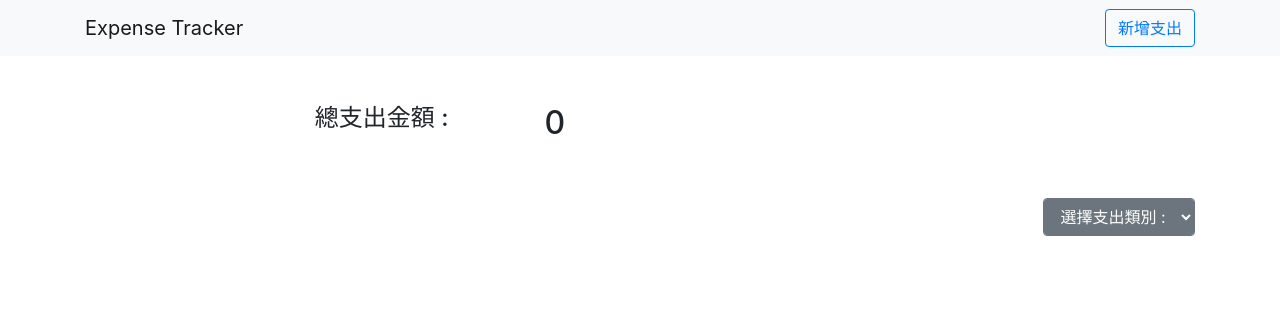
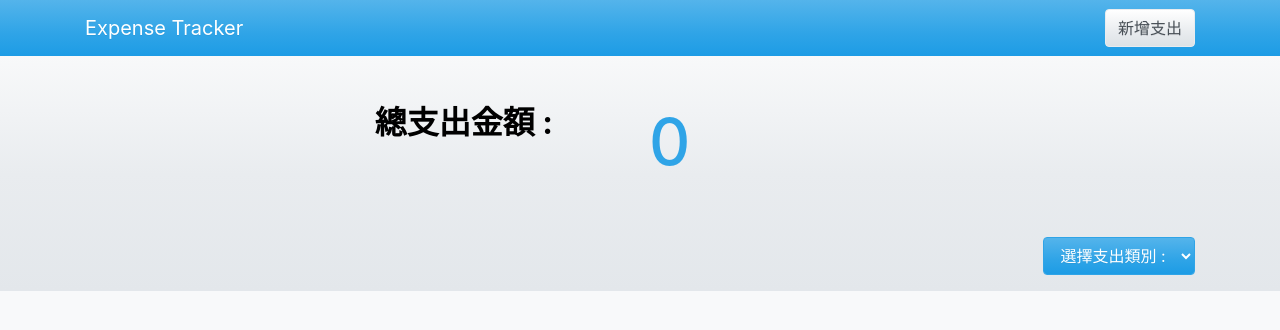
Before and after one commit to ZinXianY/expense-tracker, a Node server app: page / in a window 1280 px wide. Shown: the top 330 px of the page. Run offline with Node 20, Linux system fonts and the light colour scheme; data comes from the database, SQL or seed files in the repository; data that the repository does not hold is empty; some libraries are stand-ins or nearby versions.

Commit message:
add main and index UI

```diff
--- a/views/index.hbs
+++ b/views/index.hbs
@@ -1,15 +1,15 @@
 <!-- 總金額 -->
 <div class="container mt-5">
-  <div class="row d-flex justify-content-center col-8">
-    <h4 class="mr-5">總支出金額 :</h4>
-    <h2 class="ml-5">{{totalAmount}}</h2>
+  <div class="row d-flex justify-content-center col-10">
+    <h4 class="mr-5 font-weight-bold" style="color: black; font-size: 2em">總支出金額 :</h4>
+    <h2 class="ml-5" style="font-size: 4em;">{{totalAmount}}</h2>
   </div>
 
   <!-- 排序 -->
   <div class="d-flex justify-content-end">
     <form class="" action="/filter" method="GET">
       <div class="form-group">
-        <select class="form-control btn btn-secondary mt-5" name="category" id="category" onchange="this.form.submit()">
+        <select class="form-control btn btn-primary mt-5" name="category" id="category" onchange="this.form.submit()">
           <option value="" selected disabled>選擇支出類別 :</option>
           {{#each category}}
           <option value="{{ this.category }}" {{#if this.isSelected }} selected {{/if}}>{{ this.category_cn }}</option>
@@ -24,20 +24,20 @@
       {{#each records}}
       <div class="record mb-3">
         <li class="list-group-item d-flex justify-content-between">
-          <div class="col-1 my-0  d-flex align-items-center">
+          <div class="col-1 my-0  d-flex align-items-center" style="color:black">
             <i class="{{ this.icon }} fa-4x"></i>
           </div>
           <div class="record-detail col-8 ml-5 mt-2 px-auto">
             <h4 class="record-title font-weight-bold">{{ this.name }}</h4>
-            <p class="record-date">{{ this.date }}</p>
+            <p class="record-date font-weight-bold">{{ this.date }}</p>
           </div>
 
           <div class="record-amount col-3 d-flex align-items-center">
-            <p><span>{{ this.amount }}</span>元</p>
+            <p class="font-weight-bold"><span>{{ this.amount }}</span>元</p>
           </div>
 
           <div class="record-button col-4 d-flex justify-content-end align-items-center">
-            <a class="btn btn-primary" href="/records/{{ this._id}}/edit" type="submit">修改</a>
+            <a class="btn btn-info" href="/records/{{ this._id}}/edit" type="submit">修改</a>
             <form action="/records/{{ this._id }}/?_method=DELETE" method="POST" class="ml-2">
               <button class="btn btn-danger" type="submit">刪除</button>
             </form>
--- a/views/layouts/main.hbs
+++ b/views/layouts/main.hbs
@@ -7,20 +7,19 @@
   <meta name="viewport" content="width=device-width, initial-scale=1.0">
   <title>Expense Tracker</title>
   <!-- 載入css檔案 -->
-  <link rel="stylesheet" href="https://cdn.jsdelivr.net/npm/bootstrap@4.6.0/dist/css/bootstrap.min.css"
-    integrity="sha384-B0vP5xmATw1+K9KRQjQERJvTumQW0nPEzvF6L/Z6nronJ3oUOFUFpCjEUQouq2+l" crossorigin="anonymous">
+  <link rel="stylesheet" href="https://bootswatch.com/4/cerulean/bootstrap.min.css">
   <link rel="shortcut icon"
     href="https://assets-lighthouse.s3.amazonaws.com/uploads/image/file/6227/restaurant-list-logo.png"
     type="image/x-icon">
   <link rel="stylesheet" href="https://cdnjs.cloudflare.com/ajax/libs/font-awesome/5.8.1/css/all.min.css">
 </head>
 
-<body>
+<body class="bg-light">
   <!-- navigation -->
-  <nav class="navbar navbar-light bg-light">
+  <nav class="navbar navbar-expand-lg navbar-dark bg-primary">
     <div class="container">
       <a class="navbar-brand" href="/">Expense Tracker</a>
-      <a href="/new" class="btn btn-outline-primary">新增支出</a>
+      <a href="/new" class="btn btn-secondary">新增支出</a>
     </div>
   </nav>
 
```
